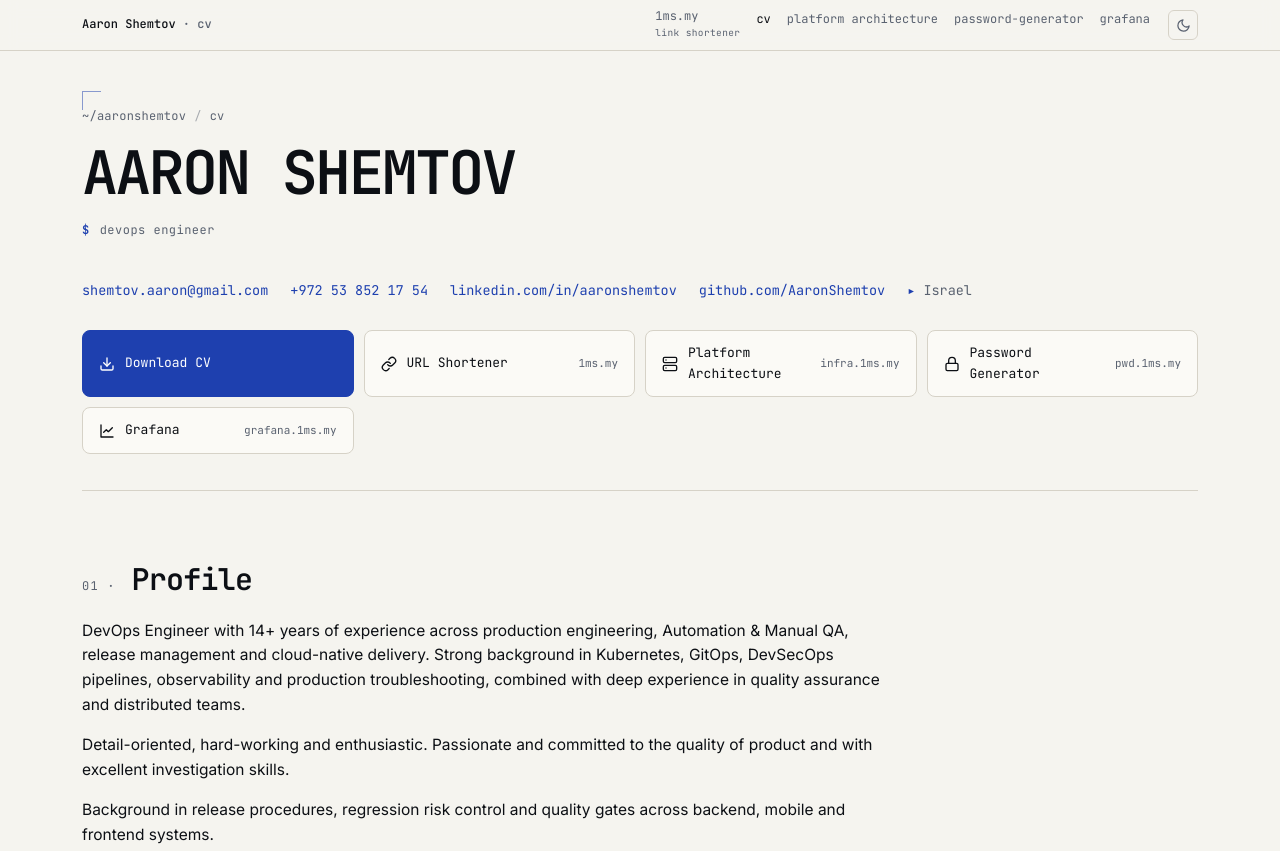
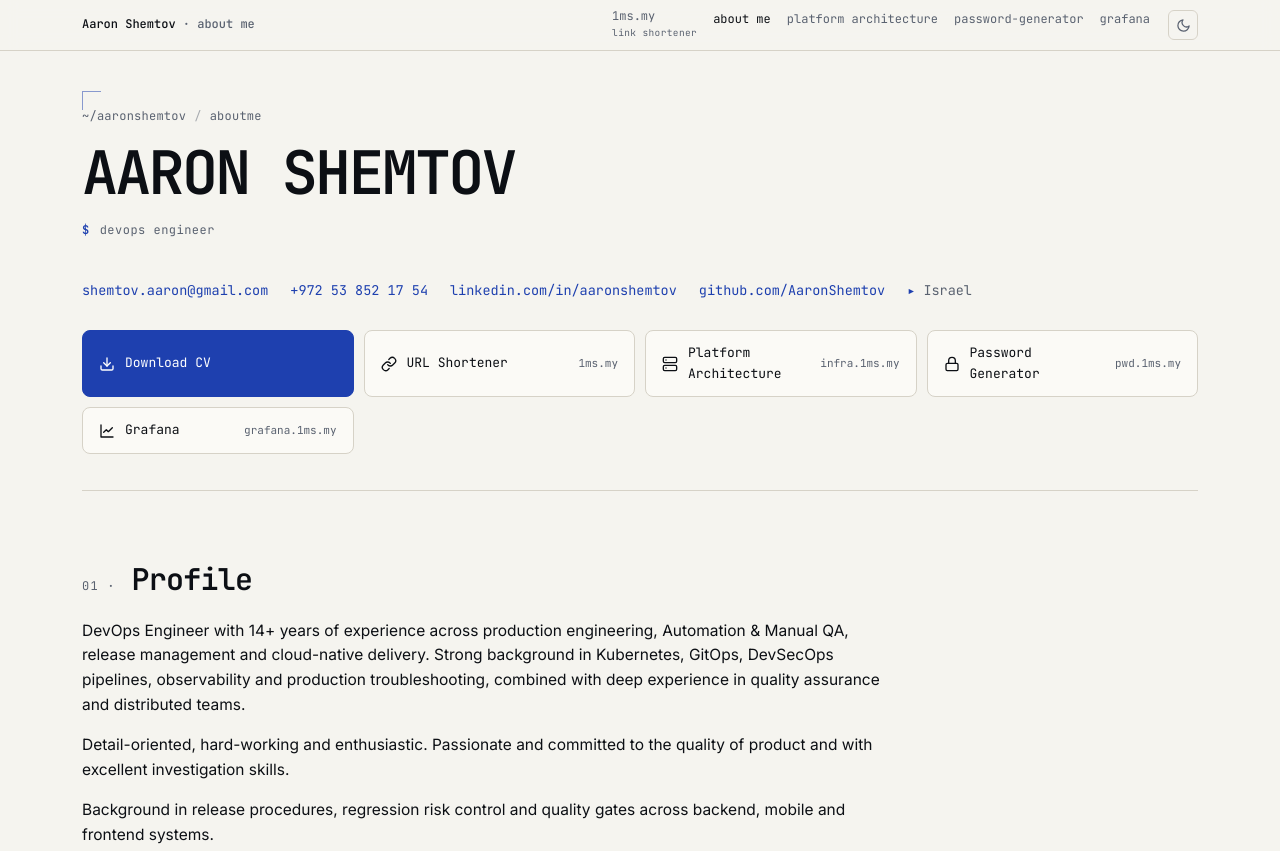
Before and after one commit to AaronShemtov/cv-frontend, a plain HTML site: page public/index.html in a window 1280 px wide. Shown: the top 851 px of the page. Drawn offline with Linux system fonts and the light colour scheme.

Commit message:
refactor: rename CV site to About Me
* chore: run one-time About Me rename

* fix: tolerate formatted About Me markup

* ci: publish aboutme-frontend image

* docs: rename site to About Me

* refactor: rename CV site to About Me

---------

Co-authored-by: GitHub Actions <41898282+github-actions[bot]@users.noreply.github.com>

```diff
--- a/public/index.html
+++ b/public/index.html
@@ -223,7 +223,7 @@
       <div class="ribbon-inner">
         <div class="ribbon-left">
           <span class="brand"
-            >Aaron Shemtov <span style="color: var(--mute)">· cv</span></span
+            >Aaron Shemtov <span style="color: var(--mute)">· about me</span></span
           >
         </div>
         <div style="display: flex; align-items: center; gap: 18px">
@@ -232,7 +232,7 @@
               ><span>1ms.my</span
               ><span class="ribbon-sub">link shortener</span></a
             >
-            <a href="https://cv.1ms.my/" class="current">cv</a>
+            <a href="https://aboutme.1ms.my/" class="current">about me</a>
             <a href="https://infra.1ms.my/">platform architecture</a>
             <a href="https://pwd.1ms.my/">password-generator</a>
             <a href="https://grafana.1ms.my/" target="_blank" rel="noopener"
@@ -285,7 +285,7 @@
       <!-- HERO -->
       <section class="hero">
         <div class="crumbs">
-          <span>~/aaronshemtov</span><span class="sep">/</span><span>cv</span>
+          <span>~/aaronshemtov</span><span class="sep">/</span><span>aboutme</span>
         </div>
 
         <h1 class="title">Aaron Shemtov</h1>
@@ -912,7 +912,7 @@
             ><span>1ms.my</span
             ><span class="ribbon-sub">link shortener</span></a
           >
-          <a href="https://cv.1ms.my/">cv</a>
+          <a href="https://aboutme.1ms.my/">about me</a>
           <a href="https://infra.1ms.my/">platform architecture</a>
           <a href="https://pwd.1ms.my/">password-generator</a>
           <a href="https://grafana.1ms.my/" target="_blank" rel="noopener"
```
Also changed, not shown: 2 other files.
